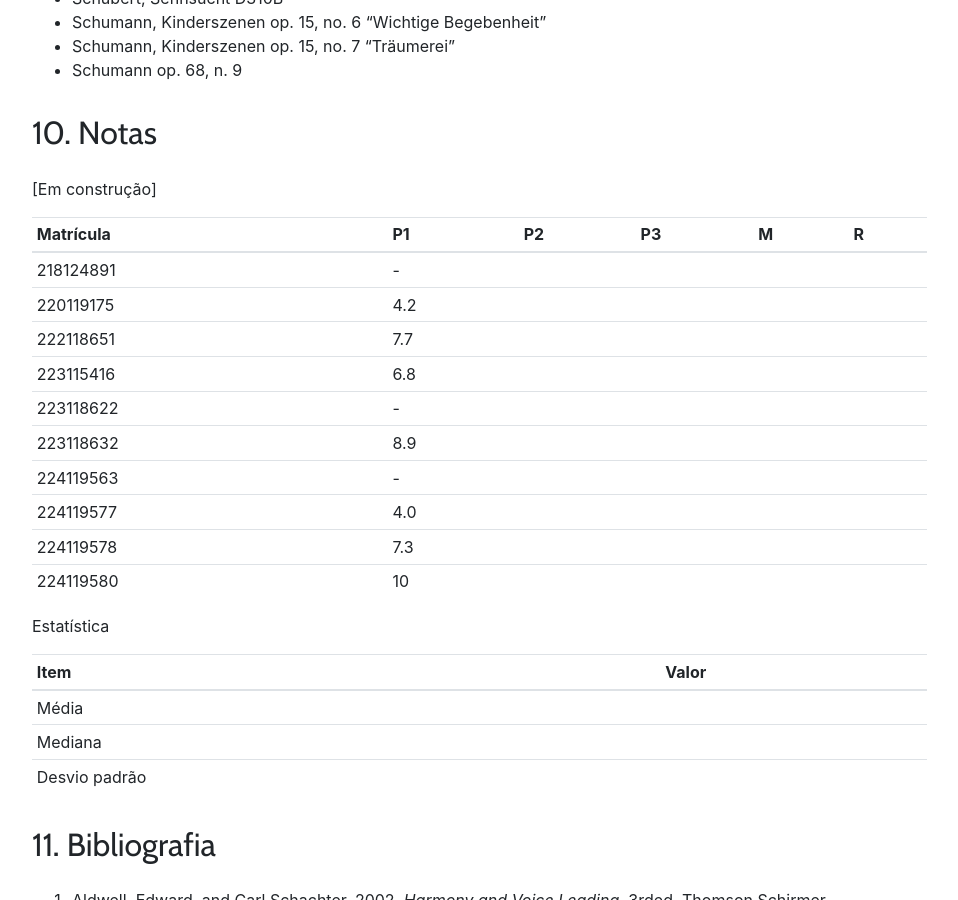
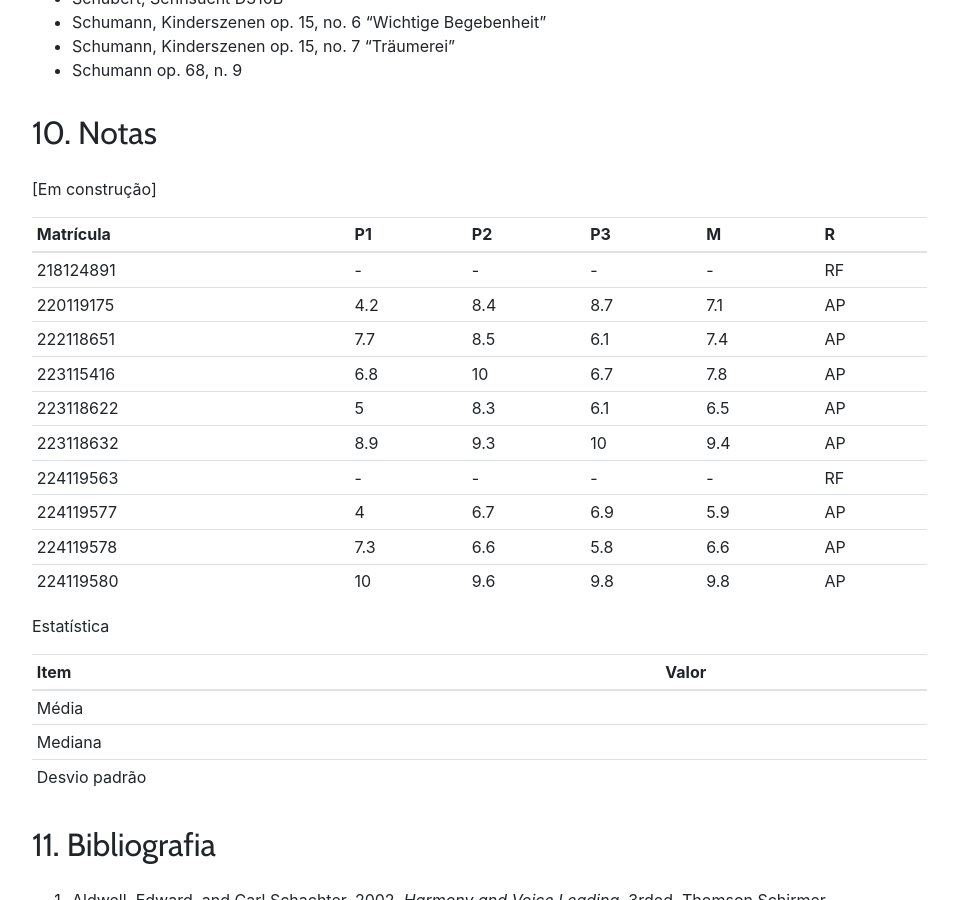
Before and after one commit to kroger/genosmus, a Jekyll site: the page built from _marcos/musa71.md, in a window 1280 px wide and 900 px high, scrolled down 7654 px. Shown: the whole window, without its empty margins (68-1026 px from the left). Built offline with Jekyll 4.4.1, drawn with Linux system fonts in a browser that asks for light colours; nearby versions of some CDN libraries; the table of contents is made by our own code.

Commit message:
Insere notas finais 2025.1

```diff
--- a/_marcos/musa71.md
+++ b/_marcos/musa71.md
@@ -330,18 +330,18 @@ Aulas 23 e 24 (ver data em [cronograma](#7-cronograma)).
 
 [Em construção]
 
-| Matrícula | P1  | P2 | P3 | M | R |
-|-----------|-----|----|----|---|---|
-| 218124891 | -   |    |    |   |   |
-| 220119175 | 4.2 |    |    |   |   |
-| 222118651 | 7.7 |    |    |   |   |
-| 223115416 | 6.8 |    |    |   |   |
-| 223118622 | -   |    |    |   |   |
-| 223118632 | 8.9 |    |    |   |   |
-| 224119563 | -   |    |    |   |   |
-| 224119577 | 4.0 |    |    |   |   |
-| 224119578 | 7.3 |    |    |   |   |
-| 224119580 | 10  |    |    |   |   |
+| Matrícula | P1  | P2  | P3  | M   | R  |
+|-----------|-----|-----|-----|-----|----|
+| 218124891 | -   | -   | -   | -   | RF |
+| 220119175 | 4.2 | 8.4 | 8.7 | 7.1 | AP |
+| 222118651 | 7.7 | 8.5 | 6.1 | 7.4 | AP |
+| 223115416 | 6.8 | 10  | 6.7 | 7.8 | AP |
+| 223118622 | 5   | 8.3 | 6.1 | 6.5 | AP |
+| 223118632 | 8.9 | 9.3 | 10  | 9.4 | AP |
+| 224119563 | -   | -   | -   | -   | RF |
+| 224119577 | 4   | 6.7 | 6.9 | 5.9 | AP |
+| 224119578 | 7.3 | 6.6 | 5.8 | 6.6 | AP |
+| 224119580 | 10  | 9.6 | 9.8 | 9.8 | AP |
 {: .table .table-sm}
 
 Estatística
```
Also changed, not shown: _marcos/musa69.md (+9 -9 lines), _marcos/musb14.md (+5 -5 lines).
